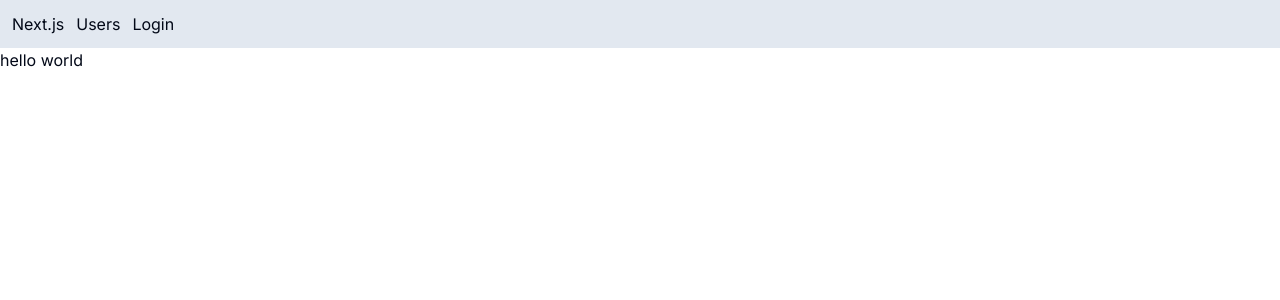
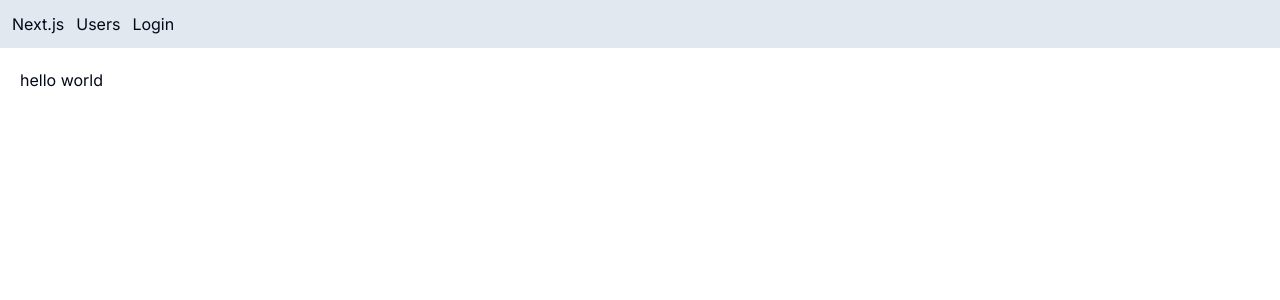
Before and after one commit to MyatSuMon253/crud, a Next.js app: page / in a window 1280 px wide. Shown: the top 300 px of the page. Built offline with nearby package versions, Linux system fonts and the light colour scheme; no server answers.

Commit message:
chore: accessing session on client

```diff
--- a/app/NavBar.tsx
+++ b/app/NavBar.tsx
@@ -1,11 +1,21 @@
+"use client"
+import { useSession } from "next-auth/react";
 import Link from "next/link";
 
 const NavBar = () => {
+  const { status, data: session } = useSession();
+
+
+
   return (
     <div className="flex bg-slate-200 p-3 space-x-3">
       <Link href="/">Next.js</Link>
       <Link href="/users">Users</Link>
-      <Link href="/api/auth/signin">Login</Link>
+      {status === "unauthenticated" ? (
+        <Link href="/api/auth/signin">Login</Link>
+      ) : (
+        <div>{session?.user?.name}</div>
+      )}
     </div>
   );
 };
--- /dev/null
+++ b/app/auth/Provider.tsx
@@ -0,0 +1,9 @@
+"use client";
+import { SessionProvider } from "next-auth/react";
+import { ReactNode } from "react";
+
+const AuthProvider = ({ children }: { children: ReactNode }) => {
+  return <SessionProvider> {children}</SessionProvider>;
+};
+
+export default AuthProvider;
--- a/app/layout.tsx
+++ b/app/layout.tsx
@@ -1,22 +1,29 @@
-import './globals.css'
-import type { Metadata } from 'next'
-import { Inter } from 'next/font/google'
+import type { Metadata } from "next";
+import { Inter } from "next/font/google";
+import NavBar from "./NavBar";
+import AuthProvider from "./auth/Provider";
+import "./globals.css";
 
-const inter = Inter({ subsets: ['latin'] })
+const inter = Inter({ subsets: ["latin"] });
 
 export const metadata: Metadata = {
-  title: 'Create Next App',
-  description: 'Generated by create next app',
-}
+  title: "Create Next App",
+  description: "Generated by create next app",
+};
 
 export default function RootLayout({
   children,
 }: {
-  children: React.ReactNode
+  children: React.ReactNode;
 }) {
   return (
     <html lang="en">
-      <body className={inter.className}>{children}</body>
+      <body className={inter.className}>
+        <AuthProvider>
+          <NavBar />
+          <main className="p-5">{children}</main>
+        </AuthProvider>
+      </body>
     </html>
-  )
+  );
 }
--- a/app/page.tsx
+++ b/app/page.tsx
@@ -1,9 +1,7 @@
-import NavBar from "./NavBar";
 
 const Home = () => {
   return (
     <div>
-      <NavBar />
       hello world
     </div>
   );
```
